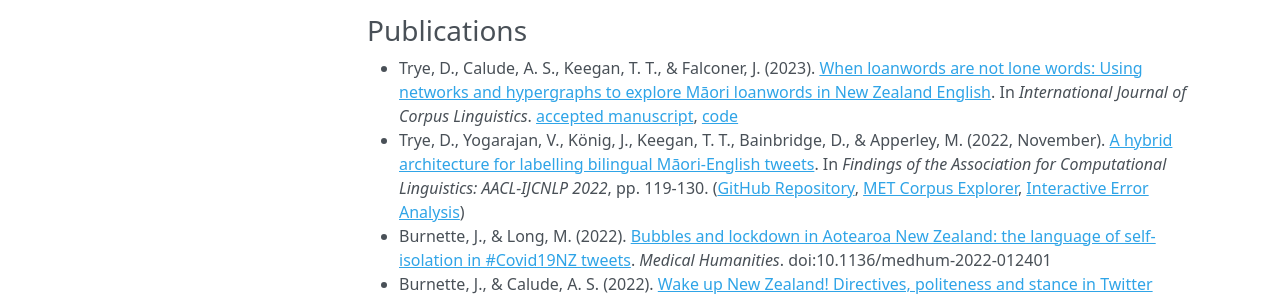
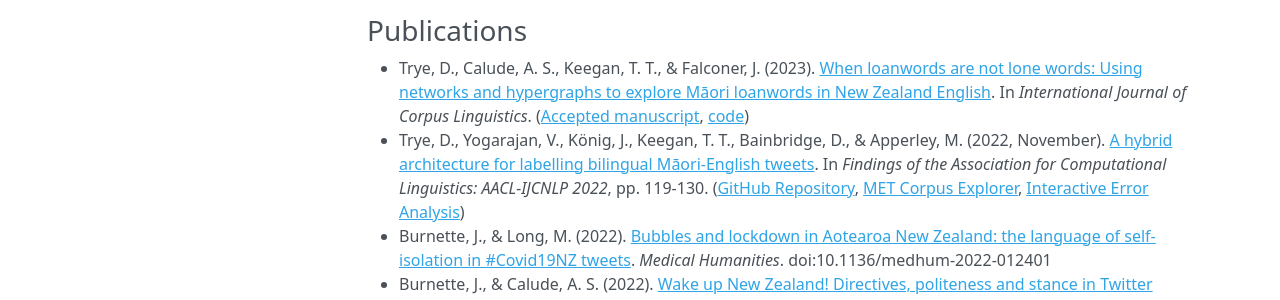
Before and after one commit to Waikato/kiwiwords, an MkDocs documentation site: the page built from docs/index.md, in a window 1280 px wide and 900 px high. Shown: the part 442-742 px from the top of the window. Built offline with MkDocs 1.6.1, drawn with Linux system fonts in a browser that asks for light colours; nearby versions of some CDN libraries.

```diff
--- a/docs/index.md
+++ b/docs/index.md
@@ -10,7 +10,7 @@ Our [GitHub repository](https://github.com/Waikato/kiwiwords/) provides relevant
 
 ### Publications
 
-- Trye, D., Calude, A. S., Keegan, T. T., & Falconer, J. (2023). [When loanwords are not lone words: Using networks and hypergraphs to explore Māori loanwords in New Zealand English](https://www.jbe-platform.com/content/journals/10.1075/ijcl.21124.try). In *International Journal of Corpus Linguistics*. [accepted manuscript](XXX), [code](https://github.com/Waikato/kiwiwords/tree/master/loanword_networks)
+- Trye, D., Calude, A. S., Keegan, T. T., & Falconer, J. (2023). [When loanwords are not lone words: Using networks and hypergraphs to explore Māori loanwords in New Zealand English](https://www.jbe-platform.com/content/journals/10.1075/ijcl.21124.try). In *International Journal of Corpus Linguistics*. ([Accepted manuscript](XXX), [code](https://github.com/Waikato/kiwiwords/tree/master/loanword_networks))
 - Trye, D., Yogarajan, V., König, J., Keegan, T. T., Bainbridge, D., & Apperley, M. (2022, November). [A hybrid architecture for labelling bilingual Māori-English tweets](https://www.dropbox.com/s/7n1t2urmsjynx3i/findings.pdf?dl=0). In *Findings of the Association for Computational Linguistics: AACL-IJCNLP 2022*, pp. 119-130. ([GitHub Repository](https://github.com/bilingual-MET/hybrid), [MET Corpus Explorer](https://bilingual-met.github.io/hybrid), [Interactive Error Analysis](https://bilingual-met.github.io/hybrid/sample))
 - Burnette, J., & Long, M. (2022). [Bubbles and lockdown in Aotearoa New Zealand: the language of self-isolation in #Covid19NZ tweets](https://mh.bmj.com/content/early/2022/07/27/medhum-2022-012401). *Medical Humanities*. doi:10.1136/medhum-2022-012401
 - Burnette, J., & Calude, A. S. (2022). [Wake up New Zealand! Directives, politeness and stance in Twitter #Covid19NZ posts](https://www.sciencedirect.com/science/article/abs/pii/S0378216622001266). *Journal of Pragmatics*, *196*, 6-23. doi:10.1016/j.pragma.2022.05.002
```
